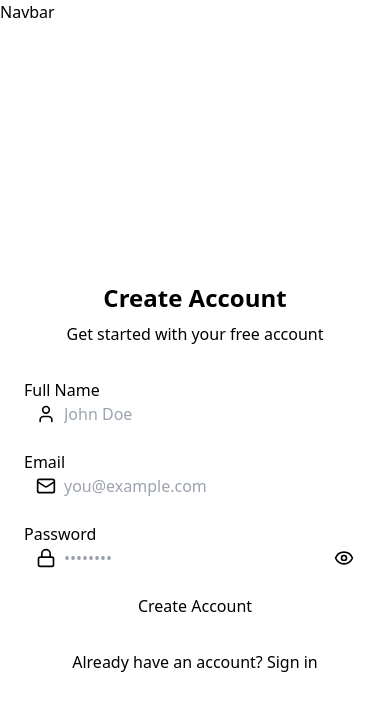
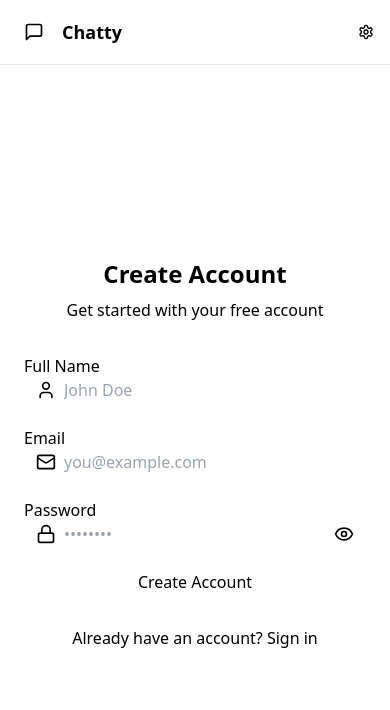
Before and after one commit to ZingerMarat/chat-app, a React (Vite) app in the folder frontend/: page /signup in a window 390 px wide. Shown: the top 710 px of the page. Built offline with nearby package versions, Linux system fonts and the light colour scheme; no server answers.

Commit message:
feat: update AuthImagePattern background color and enhance Navbar with routing and logout functionality

```diff
--- a/frontend/src/components/AuthImagePattern.jsx
+++ b/frontend/src/components/AuthImagePattern.jsx
@@ -6,7 +6,7 @@
           {[...Array(9)].map((_, i) => (
             <div
               key={i}
-              className={`aspect-square rounded-2xl bg-white/10 ${i % 2 === 0 ? "animate-pulse" : ""
+              className={`aspect-square rounded-2xl bg-black/10 ${i % 2 === 0 ? "animate-pulse" : ""
                 }`}
             />
           ))}
--- a/frontend/src/components/Navbar.jsx
+++ b/frontend/src/components/Navbar.jsx
@@ -1,13 +1,55 @@
-import React from 'react'
-
+import { Link } from "react-router-dom";
+import { useAuthStore } from "../store/useAuthStore";
+import { LogOut, MessageSquare, Settings, User } from "lucide-react";
 
 const Navbar = () => {
+  const { logout, authUser } = useAuthStore();
 
-    return (
-        <div>
-            Navbar
+  return (
+    <header
+      className="bg-base-100 border-b border-base-300 fixed w-full top-0 z-40
+    backdrop-blur-lg bg-base-100/80"
+    >
+      <div className="container mx-auto px-4 h-16">
+        <div className="flex items-center justify-between h-full">
+          <div className="flex items-center gap-8">
+            <Link to="/" className="flex items-center gap-2.5 hover:opacity-80 transition-all">
+              <div className="size-9 rounded-lg bg-primary/10 flex items-center justify-center">
+                <MessageSquare className="w-5 h-5 text-primary" />
+              </div>
+              <h1 className="text-lg font-bold">Chatty</h1>
+            </Link>
+          </div>
+
+          <div className="flex items-center gap-2">
+            <Link
+              to={"/settings"}
+              className={`
+              btn btn-sm gap-2 transition-colors
+
+              `}
+            >
+              <Settings className="w-4 h-4" />
+              <span className="hidden sm:inline">Settings</span>
+            </Link>
+
+            {authUser && (
+              <>
+                <Link to={"/profile"} className={`btn btn-sm gap-2`}>
+                  <User className="size-5" />
+                  <span className="hidden sm:inline">Profile</span>
+                </Link>
+
+                <button className="flex gap-2 items-center" onClick={logout}>
+                  <LogOut className="size-5" />
+                  <span className="hidden sm:inline">Logout</span>
+                </button>
+              </>
+            )}
+          </div>
         </div>
-    )
-}
-
-export default Navbar
+      </div>
+    </header>
+  );
+};
+export default Navbar;
--- a/frontend/src/store/useAuthStore.js
+++ b/frontend/src/store/useAuthStore.js
@@ -34,5 +34,15 @@
         } finally {
             set({ isSigningUp: false });
         }
-    }
+    },
+
+    logout: async () => {
+        try {
+            await axiosInstance.post("/auth/logout");
+            set({ authUser: null });
+            toast.success("Logged out successfully");
+        } catch (error) {
+            toast.error(error.response.data.message);
+        }
+    },
 }));
```
